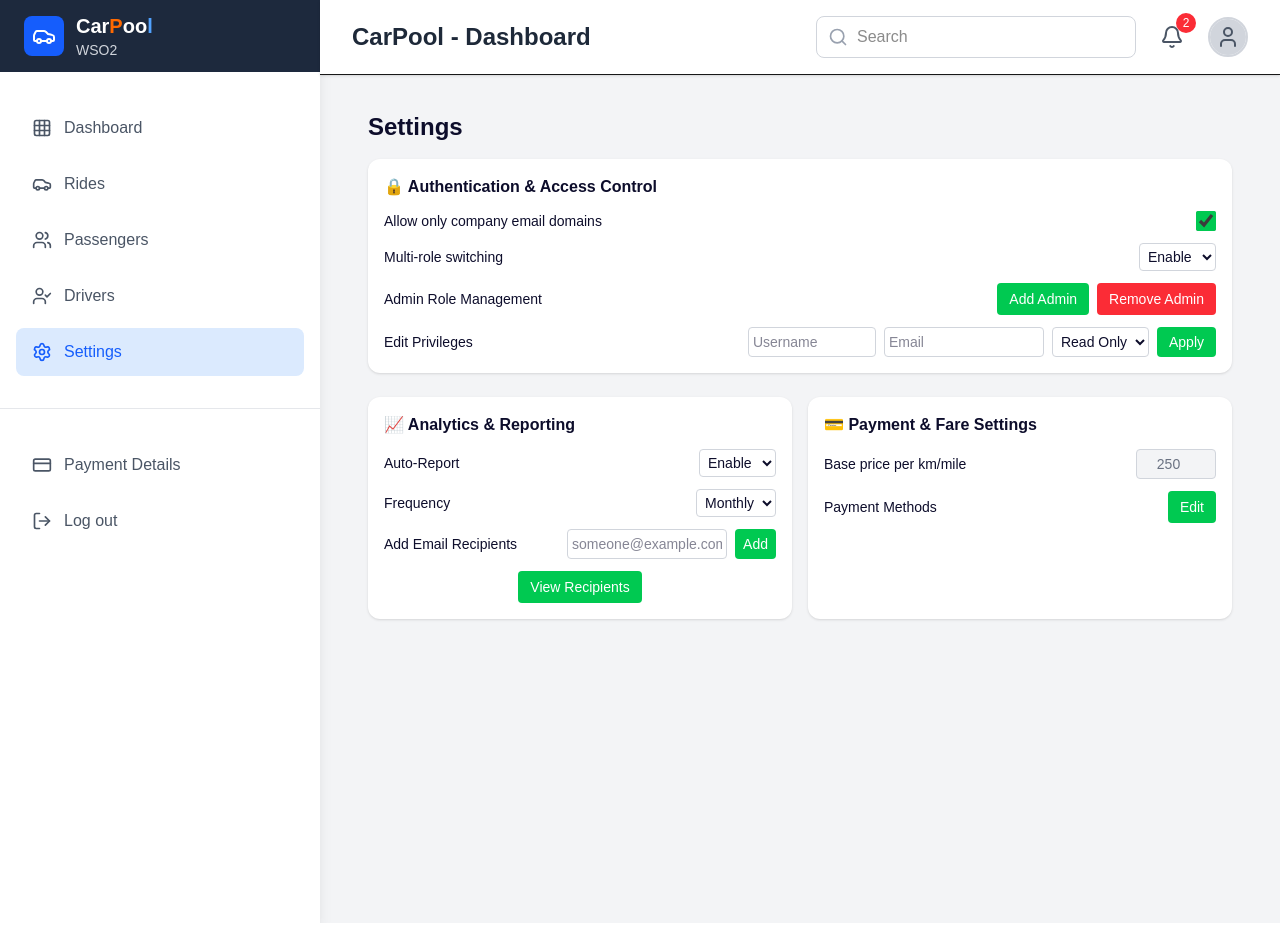
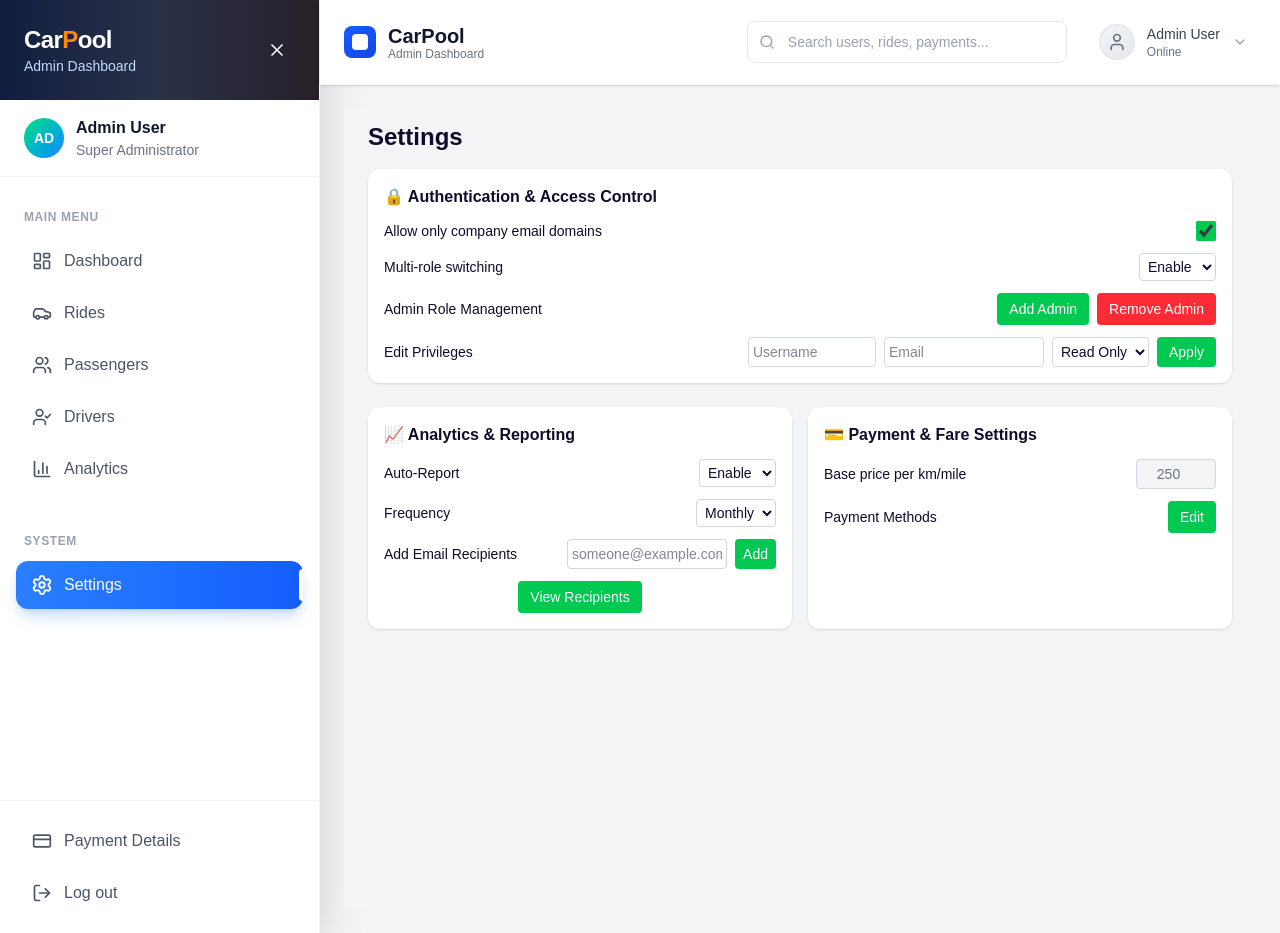
Before and after one commit to wso2-ballerina-carpooling-project/admin, a Next.js app: page /settings in a window 1280 px wide. Built offline with nearby package versions, Linux system fonts and the light colour scheme.

Commit message:
update header and sidebar components

```diff
--- a/components/Header.tsx
+++ b/components/Header.tsx
@@ -1,25 +1,81 @@
-
-
 "use client";
 
-import React, { useState, useRef } from 'react';
-import { Search, Bell, User, Upload } from 'lucide-react';
+import React, { useState, useRef, useEffect } from 'react';
+import { useRouter } from 'next/navigation';
+import { getUserFromToken } from '../utils/auth';
+import { Search, Bell, User, Upload, Settings, LogOut, ChevronDown } from 'lucide-react';
 
 const Header = () => {
+  const router = useRouter();
   const [profileImage, setProfileImage] = useState<string | null>(null);
   const [showNotifications, setShowNotifications] = useState(false);
   const [showProfileMenu, setShowProfileMenu] = useState(false);
+  const [userInfo, setUserInfo] = useState<{
+    name: string;
+    email: string;
+    role: string;
+    initials: string;
+  } | null>(null);
   const fileInputRef = useRef<HTMLInputElement>(null);
 
-  const notifications = [
-    { id: 1, message: "New ride booking received", time: "2 minutes ago", unread: true },
-    { id: 2, message: "Payment completed for ride #1234", time: "5 minutes ago", unread: true },
-    { id: 3, message: "Driver John updated their status", time: "10 minutes ago", unread: false },
-    { id: 4, message: "New user registration", time: "15 minutes ago", unread: false },
-    { id: 5, message: "Weekly report is ready", time: "1 hour ago", unread: false },
-  ];
+  useEffect(() => {
+    const loadUserInfo = () => {
+      const user = getUserFromToken();
+      if (user) {
+        const name = user.name || user.username || user.email?.split('@')[0] || 'Admin';
+        const email = user.email || 'admin@carpool.com';
+        const role = user.role || 'Administrator';
 
-  const unreadCount = notifications.filter(n => n.unread).length;
+        // Generate initials from name
+        const initials = name
+          .split(' ')
+          .map(word => word.charAt(0).toUpperCase())
+          .slice(0, 2)
+          .join('');
+
+        setUserInfo({
+          name,
+          email,
+          role,
+          initials: initials || 'AD'
+        });
+      } else {
+        // Fallback to default values if no token
+        setUserInfo({
+          name: 'Admin User',
+          email: 'admin@carpool.com',
+          role: 'Administrator',
+          initials: 'AD'
+        });
+      }
+    };
+
+    loadUserInfo();
+  }, []);
+
+
+  const handleLogout = () => {
+    try {
+      console.log("Logout initiated...");
+
+      // Clear authentication data from localStorage
+      localStorage.removeItem("auth");
+      localStorage.removeItem("token");
+      localStorage.removeItem("user");
+
+      console.log("Auth data cleared");
+
+      // Close profile menu
+      setShowProfileMenu(false);
+
+      // Navigate to root or login page
+      router.replace("/");
+
+    } catch (error) {
+      console.error("Logout error:", error);
+      window.location.href = "/";
+    }
+  };
 
   const handleImageUpload = (event: React.ChangeEvent<HTMLInputElement>) => {
     const file = event.target.files?.[0];
@@ -41,84 +97,51 @@ const Header = () => {
   };
 
   const markAsRead = (id: number) => {
-    // This would typically update the notification status in your state management
     console.log(`Marking notification ${id} as read`);
   };
 
+  const getNotificationIcon = (type: string) => {
+    const iconClass = "w-3 h-3";
+    switch (type) {
+      case 'booking': return <div className={`${iconClass} bg-blue-500 rounded-full`}></div>;
+      case 'payment': return <div className={`${iconClass} bg-green-500 rounded-full`}></div>;
+      case 'status': return <div className={`${iconClass} bg-yellow-500 rounded-full`}></div>;
+      case 'user': return <div className={`${iconClass} bg-purple-500 rounded-full`}></div>;
+      case 'report': return <div className={`${iconClass} bg-gray-500 rounded-full`}></div>;
+      default: return <div className={`${iconClass} bg-gray-400 rounded-full`}></div>;
+    }
+  };
+
   return (
-    <header className="bg-white shadow-sm border-b relative">
-      <div className="flex items-center justify-between px-8 py-4">
-        <h1 className="text-2xl font-semibold text-gray-800">CarPool - Dashboard</h1>
+    <header className="bg-white shadow-sm border-b border-gray-100 relative">
+      <div className="flex items-center justify-between px-6 py-4 max-w-7xl mx-auto">
+        {/* Logo and Title */}
+        <div className="flex items-center space-x-3">
+          <div className="w-8 h-8 bg-gradient-to-br from-blue-600 to-blue-700 rounded-lg flex items-center justify-center">
+            <div className="w-4 h-4 bg-white rounded-sm"></div>
+          </div>
+          <div>
+            <h1 className="text-xl font-semibold text-gray-900">CarPool</h1>
+            <p className="text-xs text-gray-500 -mt-1">Admin Dashboard</p>
+          </div>
+        </div>
 
-        <div className="flex items-center space-x-4">
-          {/* Search */}
+        <div className="flex items-center space-x-6">
+          {/* Enhanced Search */}
           <div className="relative">
-            <Search className="absolute left-3 top-1/2 transform -translate-y-1/2 text-gray-400 w-5 h-5" />
+            <Search className="absolute left-3 top-1/2 transform -translate-y-1/2 text-gray-400 w-4 h-4" />
             <input
               type="text"
-              placeholder="Search"
-              className="pl-10 pr-4 py-2 border border-gray-300 rounded-lg focus:ring-2 focus:ring-blue-500 focus:border-transparent w-80"
+              placeholder="Search users, rides, payments..."
+              className="pl-10 pr-4 py-2.5 border border-gray-200 rounded-lg focus:ring-2 focus:ring-blue-500 focus:border-blue-500 transition-all duration-200 w-80 text-sm placeholder-gray-400"
             />
           </div>
-
-          {/* Notifications */}
-          <div className="relative">
-            <button
-              onClick={() => setShowNotifications(!showNotifications)}
-              className="relative p-2 text-gray-600 hover:text-gray-800 transition-colors"
-            >
-              <Bell className="w-6 h-6" />
-              {unreadCount > 0 && (
-                <span className="absolute -top-1 -right-1 w-5 h-5 bg-red-500 text-white text-xs rounded-full flex items-center justify-center">
-                  {unreadCount}
-                </span>
-              )}
-            </button>
-
-            {/* Notifications Dropdown */}
-            {showNotifications && (
-              <div className="absolute right-0 mt-2 w-80 bg-white rounded-lg shadow-lg border border-gray-200 z-50">
-                <div className="p-4 border-b border-gray-200">
-                  <h3 className="text-lg font-semibold text-gray-800">Notifications</h3>
-                </div>
-                <div className="max-h-96 overflow-y-auto">
-                  {notifications.map((notification) => (
-                    <div
-                      key={notification.id}
-                      className={`p-4 border-b border-gray-100 hover:bg-gray-50 cursor-pointer ${
-                        notification.unread ? 'bg-blue-50' : ''
-                      }`}
-                      onClick={() => markAsRead(notification.id)}
-                    >
-                      <div className="flex items-start justify-between">
-                        <div className="flex-1">
-                          <p className={`text-sm ${notification.unread ? 'font-medium text-gray-900' : 'text-gray-600'}`}>
-                            {notification.message}
-                          </p>
-                          <p className="text-xs text-gray-500 mt-1">{notification.time}</p>
-                        </div>
-                        {notification.unread && (
-                          <div className="w-2 h-2 bg-blue-500 rounded-full mt-1"></div>
-                        )}
-                      </div>
-                    </div>
-                  ))}
-                </div>
-                <div className="p-4 border-t border-gray-200">
-                  <button className="text-blue-600 hover:text-blue-800 text-sm font-medium">
-                    View all notifications
-                  </button>
-                </div>
-              </div>
-            )}
-          </div>
-
-          {/* User Profile */}
           <div className="relative">
             <button
               onClick={handleProfileClick}
-              className="w-10 h-10 rounded-full border-2 border-gray-300 hover:border-blue-500 transition-colors overflow-hidden"
+              className="flex items-center space-x-3 p-2 rounded-lg hover:bg-gray-50 transition-all duration-200 group"
             >
+              <div className="w-9 h-9 rounded-full border-2 border-gray-200 group-hover:border-blue-300 transition-colors duration-200 overflow-hidden flex-shrink-0">
                 {profileImage ? (
                   <img
                     src={profileImage}
@@ -126,33 +149,37 @@ const Header = () => {
                     className="w-full h-full object-cover"
                   />
                 ) : (
-                <div className="w-full h-full bg-gray-300 flex items-center justify-center">
-                  <User className="w-6 h-6 text-gray-600" />
+                  <div className="w-full h-full bg-gradient-to-br from-gray-100 to-gray-200 flex items-center justify-center">
+                    <User className="w-5 h-5 text-gray-500" />
                   </div>
                 )}
+              </div>
+              <div className="hidden md:block text-left">
+                <p className="text-sm font-medium text-gray-700">{userInfo?.name || 'Admin User'}</p>
+                <p className="text-xs text-gray-500">Online</p>
+              </div>
+              <ChevronDown className="w-4 h-4 text-gray-400 group-hover:text-gray-600 transition-colors duration-200" />
             </button>
 
-            {/* Profile Menu */}
+            {/* Enhanced Profile Menu */}
             {showProfileMenu && (
-              <div className="absolute right-0 mt-2 w-48 bg-white rounded-lg shadow-lg border border-gray-200 z-50">
-                <div className="p-4 border-b border-gray-200">
-                  <p className="text-sm font-medium text-gray-800">Admin</p>
-                  <p className="text-xs text-gray-500">admin@carpool.com</p>
+              <div className="absolute right-0 mt-2 w-56 bg-white rounded-xl shadow-lg border border-gray-200 z-50 overflow-hidden">
+                <div className="p-4 border-b border-gray-100 bg-gray-50">
+                  <p className="text-sm font-semibold text-gray-900">{userInfo?.name || 'Admin User'}</p>
+                  <p className="text-xs text-gray-500">{userInfo?.email || 'admin@carpool.com'}</p>
+                  <div className="flex items-center mt-2">
+                    <div className="w-2 h-2 bg-green-400 rounded-full mr-2"></div>
+                    <span className="text-xs text-gray-600">Online</span>
+                  </div>
                 </div>
                 <div className="p-2">
                   <button
-  onClick={handleUploadClick}
-  className="w-full flex items-center space-x-2 px-3 py-2 text-sm text-gray-700 hover:bg-gray-100 rounded-md text-left"
+                    onClick={handleLogout}
+                    className="w-full flex items-center space-x-3 px-3 py-2.5 text-sm text-red-600 hover:bg-red-50 rounded-lg transition-colors duration-150"
                   >
-  <Upload className="w-4 h-4" />
-  <span>Upload Profile Image</span>
+                    <LogOut className="w-4 h-4" />
+                    <span>Log Out</span>
                   </button>
-                  <button className="w-full flex items-center space-x-2 px-3 py-2 text-sm text-gray-700 hover:bg-gray-100 rounded-md">
-                    <User className="w-4 h-4" />
-                    <span>Edit Profile</span>
-                  </button>
-                  <hr className="my-2" />
-
                 </div>
               </div>
             )}
@@ -169,12 +196,21 @@ const Header = () => {
         </div>
       </div>
 
-      {/* Overlay to close dropdowns when clicking outside */}
-      {(showNotifications || showProfileMenu) && (
+      {/* Enhanced Overlay - Only show for notifications, not profile menu */}
+      {showNotifications && (
         <div
           className="fixed inset-0 z-40"
           onClick={() => {
             setShowNotifications(false);
+          }}
+        ></div>
+      )}
+
+      {/* Click outside handler for profile menu without overlay */}
+      {showProfileMenu && (
+        <div
+          className="fixed inset-0 z-30"
+          onClick={() => {
             setShowProfileMenu(false);
           }}
         ></div>
--- a/components/Sidebar.tsx
+++ b/components/Sidebar.tsx
@@ -1,15 +1,21 @@
 "use client";
 
-import React from 'react';
+import React, { useState, useEffect } from 'react';
 import { useRouter, usePathname } from 'next/navigation';
+import { getUserFromToken } from '../utils/auth';
 import {
   Car,
-  Grid3X3,
+  LayoutDashboard,
   Users,
   UserCheck,
   Settings,
   CreditCard,
-  LogOut
+  LogOut,
+  MapPin,
+  BarChart3,
+  Bell,
+  Menu,
+  X
 } from 'lucide-react';
 
 interface NavItemProps {
@@ -17,20 +23,35 @@ interface NavItemProps {
   label: string;
   isActive?: boolean;
   onClick?: () => void;
+  badge?: string;
+  isCollapsed?: boolean;
 }
 
-const NavItem: React.FC<NavItemProps> = ({ icon: Icon, label, isActive = false, onClick }) => {
+const NavItem: React.FC<NavItemProps> = ({ icon: Icon, label, isActive = false, onClick, badge, isCollapsed = false }) => {
   return (
     <div
-      className={`px-4 py-3 rounded-lg flex items-center space-x-3 cursor-pointer transition-colors ${
+      className={`group relative ${isCollapsed ? 'px-3 py-3 justify-center' : 'px-4 py-3'} rounded-xl flex items-center ${isCollapsed ? '' : 'space-x-3'} cursor-pointer transition-all duration-200 ${
         isActive
-          ? 'bg-blue-100 text-blue-600'
-          : 'text-gray-600 hover:bg-gray-50'
+          ? 'bg-gradient-to-r from-blue-500 to-blue-600 text-white shadow-lg shadow-blue-500/25'
+          : 'text-gray-600 hover:bg-gray-50 hover:text-gray-900'
       }`}
       onClick={onClick}
+      title={isCollapsed ? label : undefined} // Show tooltip only when collapsed
     >
-      <Icon className="w-5 h-5" />
-      <span className={isActive ? 'font-medium' : ''}>{label}</span>
+      <Icon className={`w-5 h-5 transition-transform duration-200 ${isActive ? 'scale-110' : 'group-hover:scale-105'}`} />
+      {!isCollapsed && <span className={`font-medium ${isActive ? 'text-white' : ''}`}>{label}</span>}
+      {!isCollapsed && badge && (
+        <span className={`ml-auto px-2 py-1 text-xs rounded-full ${
+          isActive
+            ? 'bg-white/20 text-white'
+            : 'bg-blue-100 text-blue-600'
+        }`}>
+          {badge}
+        </span>
+      )}
+      {isActive && (
+        <div className="absolute right-0 top-1/2 transform -translate-y-1/2 w-1 h-8 bg-white rounded-l-full"></div>
+      )}
     </div>
   );
 };
@@ -38,25 +59,62 @@ const NavItem: React.FC<NavItemProps> = ({ icon: Icon, label, isActive = false,
 const Sidebar = () => {
   const router = useRouter();
   const pathname = usePathname();
+  const [isCollapsed, setIsCollapsed] = useState(false);
+  const [userInfo, setUserInfo] = useState<{
+    name: string;
+    email: string;
+    role: string;
+    initials: string;
+  } | null>(null);
+
+  useEffect(() => {
+    const loadUserInfo = () => {
+      const user = getUserFromToken();
+      if (user) {
+        const name = user.name || user.username || user.email?.split('@')[0] || 'Admin';
+        const email = user.email || 'admin@carpool.com';
+        const role = user.role || 'Administrator';
+
+        // Generate initials from name
+        const initials = name
+          .split(' ')
+          .map(word => word.charAt(0).toUpperCase())
+          .slice(0, 2)
+          .join('');
+
+        setUserInfo({
+          name,
+          email,
+          role,
+          initials: initials || 'AD'
+        });
+      } else {
+        // Fallback to default values if no token
+        setUserInfo({
+          name: 'Admin User',
+          email: 'admin@carpool.com',
+          role: 'Super Administrator',
+          initials: 'AD'
+        });
+      }
+    };
+
+    loadUserInfo();
+  }, []);
 
   const handleLogout = () => {
     try {
-      console.log("Logout initiated..."); // Debug log
+      console.log("Logout initiated...");
 
       // Clear authentication data from localStorage
       localStorage.removeItem("auth");
       localStorage.removeItem("token");
       localStorage.removeItem("user");
 
-      console.log("Auth data cleared"); // Debug log
+      console.log("Auth data cleared");
 
       // Navigate to root or login page
       router.replace("/");
-      // Uncomment the line below if you have a dedicated login route
-      // router.replace("/login");
-
-      // Fallback reload (uncomment if router fails)
-      // window.location.href = "/";
 
     } catch (error) {
       console.error("Logout error:", error);
@@ -65,41 +123,121 @@ const Sidebar = () => {
   };
 
   const mainNavItems = [
-{ icon: Grid3X3, label: 'Dashboard', isActive: pathname === '/dashboard', onClick: () => router.push('/dashboard') },
-    { icon: Car, label: 'Rides', isActive: pathname === '/rides', onClick: () => router.push('/rides') },
-    { icon: Users, label: 'Passengers', isActive: pathname === '/passengers', onClick: () => router.push('/passengers') },
-    { icon: UserCheck, label: 'Drivers', isActive: pathname === '/drivers', onClick: () => router.push('/drivers') },
-    { icon: Settings, label: 'Settings', isActive: pathname === '/settings', onClick: () => router.push('/settings') },
+    {
+      icon: LayoutDashboard,
+      label: 'Dashboard',
+      isActive: pathname === '/dashboard',
+      onClick: () => router.push('/dashboard'),
+      badge: '5'
+    },
+    {
+      icon: Car,
+      label: 'Rides',
+      isActive: pathname === '/rides',
+      onClick: () => router.push('/rides'),
+      badge: '12'
+    },
+    {
+      icon: Users,
+      label: 'Passengers',
+      isActive: pathname === '/passengers',
+      onClick: () => router.push('/passengers'),
+      badge: '148'
+    },
+    {
+      icon: UserCheck,
+      label: 'Drivers',
+      isActive: pathname === '/drivers',
+      onClick: () => router.push('/drivers'),
+      badge: '23'
+    },
+    {
+      icon: BarChart3,
+      label: 'Analytics',
+      isActive: pathname === '/analytics',
+      onClick: () => router.push('/analytics')
+    },
+  ];
+
+  const secondaryNavItems = [
+    // {
+    //   icon: Bell,
+    //   label: 'Notifications',
+    //   isActive: pathname === '/notifications',
+    //   onClick: () => router.push('/notifications'),
+    //   badge: '3'
+    // },
+    {
+      icon: Settings,
+      label: 'Settings',
+      isActive: pathname === '/settings',
+      onClick: () => router.push('/settings')
+    },
   ];
 
   const bottomNavItems = [
-    { icon: CreditCard, label: 'Payment Details', onClick: () => router.push('/paymentDetails') },
-    { icon: LogOut, label: 'Log out', onClick: handleLogout },
+    {
+      icon: CreditCard,
+      label: 'Payment Details',
+      onClick: () => router.push('/paymentDetails')
+    },
+    {
+      icon: LogOut,
+      label: 'Log out',
+      onClick: handleLogout
+    },
   ];
 
   return (
-    <div className="w-80 bg-white shadow-lg">
-      {/* Logo */}
-      <div className="px-6 py-3 bg-slate-800 text-white">
+    <div className={`${isCollapsed ? 'w-20' : 'w-80'} bg-white shadow-2xl border-r border-gray-100 transition-all duration-300 flex flex-col`}>
+      {/* Header */}
+      <div className="px-6 py-6 bg-gradient-to-r from-slate-900 via-slate-800 to-slate-900 text-white relative overflow-hidden">
+        <div className="absolute inset-0 bg-gradient-to-r from-blue-600/10 to-orange-500/10"></div>
+        <div className="relative flex items-center justify-between">
           <div className="flex items-center space-x-3">
-          <div className="w-10 h-10 bg-blue-600 rounded-lg flex items-center justify-center">
-            <Car className="w-6 h-6" />
+
+            {!isCollapsed && (
+              <div>
+                <h1 className="text-2xl font-bold tracking-tight">
+                  <span className="text-white">Car</span>
+                  <span className="text-orange-400">P</span>
+                  <span className="text-white">ool</span>
+                </h1>
+                <p className="text-sm text-blue-200 font-medium">Admin Dashboard</p>
+              </div>
+            )}
+          </div>
+          <button
+            onClick={() => setIsCollapsed(!isCollapsed)}
+            className="p-2 rounded-lg hover:bg-white/10 transition-colors"
+          >
+            {isCollapsed ? <Menu className="w-5 h-5" /> : <X className="w-5 h-5" />}
+          </button>
+        </div>
+      </div>
+
+      {/* Admin Profile */}
+      {!isCollapsed && userInfo && (
+        <div className="px-6 py-4 border-b border-gray-100">
+          <div className="flex items-center space-x-3">
+            <div className="w-10 h-10 bg-gradient-to-br from-green-400 to-blue-500 rounded-full flex items-center justify-center">
+              <span className="text-white font-semibold text-sm">{userInfo.initials}</span>
             </div>
             <div>
-            <h1 className="text-xl font-bold">
-              <span className="text-white">Car</span>
-              <span className="text-orange-500">P</span>
-              <span className="text-white">oo</span>
-              <span className="text-blue-400">l</span>
-            </h1>
-            <p className="text-sm text-gray-300">WSO2</p>
+              <p className="font-semibold text-gray-900">{userInfo.name}</p>
+              <p className="text-sm text-gray-500">{userInfo.role}</p>
             </div>
           </div>
         </div>
+      )}
 
       {/* Navigation */}
-      <nav className="mt-8">
-        <div className="px-4 space-y-2">
+      <nav className="flex-1 pt-6 pb-4 overflow-y-auto">
+        {/* Main Navigation */}
+        <div className="px-4 space-y-1">
+          <div className="px-2 py-2 text-xs font-semibold text-gray-400 uppercase tracking-wider">
+            {!isCollapsed && 'Main Menu'}
+          </div>
           {mainNavItems.map((item, index) => (
             <NavItem
               key={index}
@@ -107,23 +245,41 @@ const Sidebar = () => {
               label={item.label}
               isActive={item.isActive}
               onClick={item.onClick}
+              isCollapsed={isCollapsed}
             />
           ))}
         </div>
 
-        <div className="mt-8 pt-8 border-t border-gray-200">
-          <div className="px-4 space-y-2">
+        {/* Secondary Navigation */}
+        <div className="mt-8 px-4 space-y-1">
+          <div className="px-2 py-2 text-xs font-semibold text-gray-400 uppercase tracking-wider">
+            {!isCollapsed && 'System'}
+          </div>
+          {secondaryNavItems.map((item, index) => (
+            <NavItem
+              key={index}
+              icon={item.icon}
+              label={item.label}
+              isActive={item.isActive}
+              onClick={item.onClick}
+              isCollapsed={isCollapsed}
+            />
+          ))}
+        </div>
+      </nav>
+
+      {/* Bottom Navigation */}
+      <div className="px-4 py-4 border-t border-gray-100 space-y-1">
         {bottomNavItems.map((item, index) => (
           <NavItem
             key={index}
             icon={item.icon}
             label={item.label}
             onClick={item.onClick}
+            isCollapsed={isCollapsed}
           />
         ))}
       </div>
-        </div>
-      </nav>
     </div>
   );
 };
--- /dev/null
+++ b/utils/auth.ts
@@ -0,0 +1,56 @@
+interface DecodedToken {
+  id?: string;
+  email?: string;
+  name?: string;
+  username?: string;
+  role?: string;
+  exp?: number;
+  iat?: number;
+  [key: string]: any;
+}
+
+export const decodeJWTToken = (token: string): DecodedToken | null => {
+  try {
+    if (!token) return null;
+
+    // JWT tokens have 3 parts separated by dots
+    const parts = token.split('.');
+    if (parts.length !== 3) return null;
+
+    // Decode the payload (middle part)
+    const payload = parts[1];
+
+    // Add padding if needed for base64 decoding
+    const paddedPayload = payload + '='.repeat((4 - payload.length % 4) % 4);
+
+    // Decode base64
+    const decodedPayload = atob(paddedPayload);
+
+    // Parse JSON
+    const parsedPayload = JSON.parse(decodedPayload);
+
+    return parsedPayload;
+  } catch (error) {
+    console.error('Error decoding JWT token:', error);
+    return null;
+  }
+};
+
+export const getTokenFromStorage = (): string | null => {
+  if (typeof window === 'undefined') return null;
+  return localStorage.getItem('token');
+};
+
+export const getUserFromToken = (): DecodedToken | null => {
+  const token = getTokenFromStorage();
+  if (!token) return null;
+  return decodeJWTToken(token);
+};
+
+export const isTokenExpired = (token: string): boolean => {
+  const decoded = decodeJWTToken(token);
+  if (!decoded || !decoded.exp) return true;
+
+  const currentTime = Date.now() / 1000;
+  return decoded.exp < currentTime;
+};
```
Lines whose indentation alone changed are shown as unchanged.
